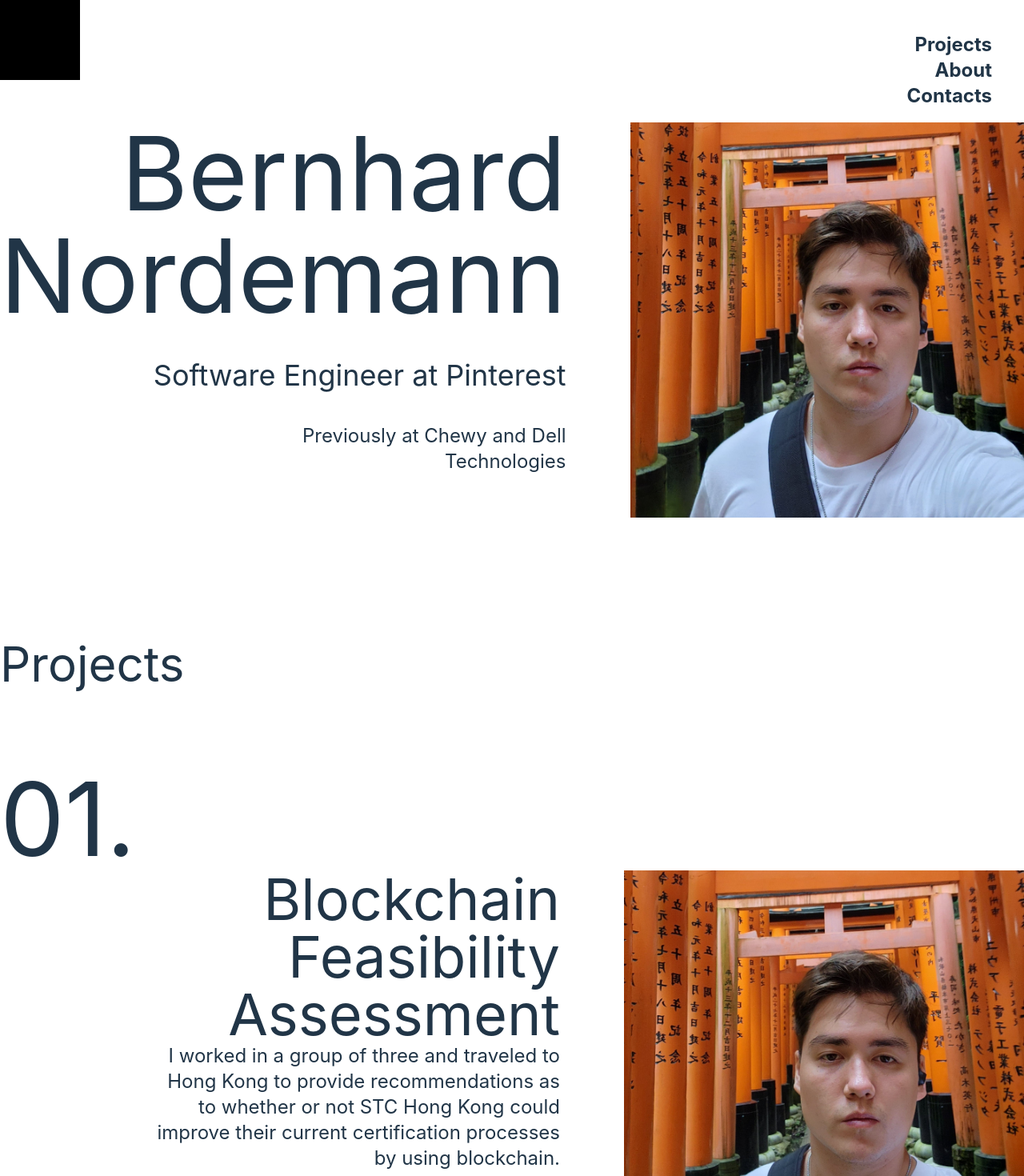
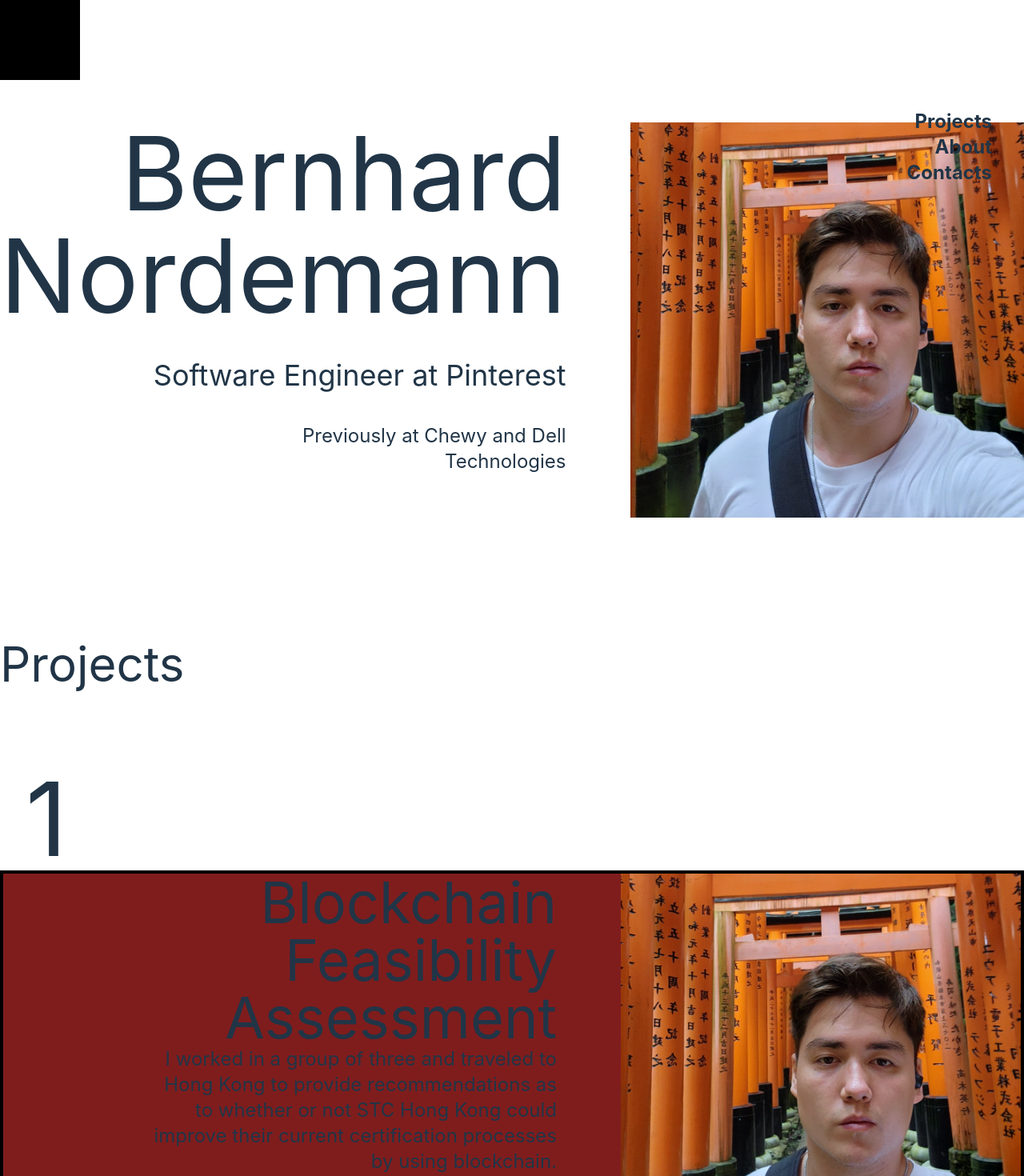
Before and after one commit to bhnord/portfolio_v2, a React (Vite) app: page / in a window 1280 px wide. Shown: the top 1470 px of the page at 80% size. Built offline with nearby package versions, Linux system fonts and the light colour scheme.

Commit message:
added sticky project number

```diff
--- a/package.json
+++ b/package.json
@@ -10,6 +10,7 @@
     "preview": "vite preview"
   },
   "dependencies": {
+    "framer-motion": "^11.3.2",
     "react": "^18.3.1",
     "react-dom": "^18.3.1",
     "react-router-dom": "^6.24.1"
--- a/src/App.tsx
+++ b/src/App.tsx
@@ -4,16 +4,23 @@ import Contact from "./components/Contact";
 import Landing from "./components/Landing";
 import Navbar from "./components/Navbar";
 import Projects from "./components/Projects";
+import { motion, useScroll, useTransform, useSpring } from "framer-motion";
 
 function App() {
+  const { scrollYProgress } = useScroll();
+  const y = useTransform(scrollYProgress, [0, 1], ["0%", "100%"]);
   return (
     <>
       <div className="w-screen">
-        <div className="absolute top-10 right-10 text-right">
+        <motion.div
+          style={{ y }}
+          className="absolute top-10 right-10 text-right"
+        >
           <Navbar />
-        </div>
+        </motion.div>
         <Landing />
         <Projects />
+
         <About />
         <Contact />
       </div>
--- a/src/components/Project.tsx
+++ b/src/components/Project.tsx
@@ -1,7 +1,17 @@
-export default function Project({ num, img, title, description }) {
+export default function Project({
+  img,
+  title,
+  description,
+}: {
+  num: string;
+  img: string;
+  title: string;
+  description: string;
+}) {
+  //TODO: remove borders
   return (
     <>
-      <h3 className="text-9xl">{num}</h3>
+      <div className="bg-red-900 border-black border-solid border-4">
         <div className="h-[500px]  text-right overflow-hidden">
           <div className="flex justify-end">
             <div className="w-2/5 mr-20">
@@ -11,6 +21,7 @@ export default function Project({ num, img, title, description }) {
             <img src={img} width={500} />
           </div>
         </div>
+      </div>
     </>
   );
 }
--- a/src/components/Projects.tsx
+++ b/src/components/Projects.tsx
@@ -1,5 +1,6 @@
 import Project from "./Project";
 import img from "../assets/face.jpg";
+
 export default function Projects() {
   const description1 =
     "I worked in a group of three and traveled to Hong Kong to provide recommendations as to whether or not STC Hong Kong could improve their current certification processes by using blockchain.";
@@ -27,17 +28,15 @@ export default function Projects() {
   //TODO: add scrolling animations
   //TODO: add more projects + descriptions
   //TODO: add link spots
+  //
   return (
     <>
+      <h2 className="text-6xl mb-[100px] ">Projects</h2>
       <div className="w-screen">
-        <h2 className="text-6xl mb-[100px]">Projects</h2>
-        {projects.map(({ num, title, description, img }) => (
-          <Project
-            img={img}
-            num={num}
-            title={title}
-            description={description}
-          />
+        <h3 className="text-9xl sticky top-8 ml-8">1</h3>
+
+        {projects.map(({ title, description, img }) => (
+          <Project img={img} title={title} description={description} />
         ))}
       </div>
     </>
```
Also changed, not shown: 1 other file (tests, documents, lock files or other folders). Lines whose indentation alone changed are shown as unchanged.
